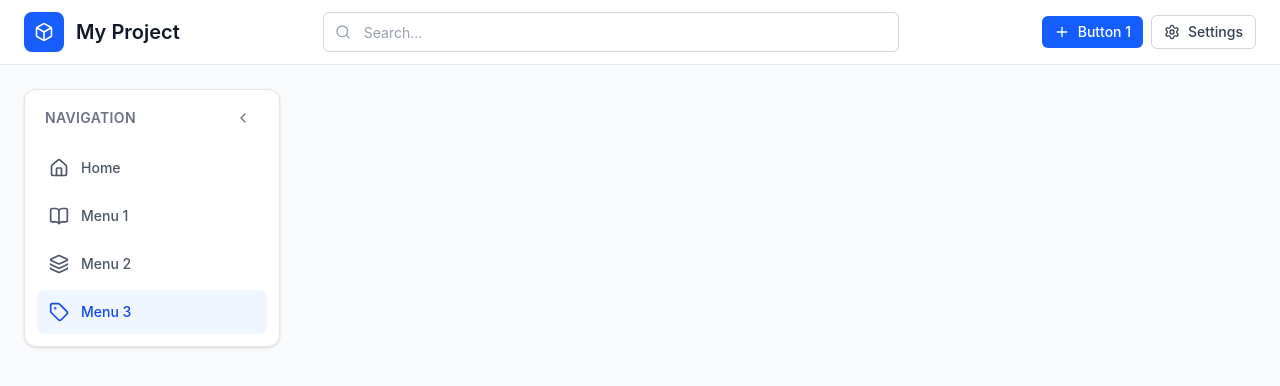
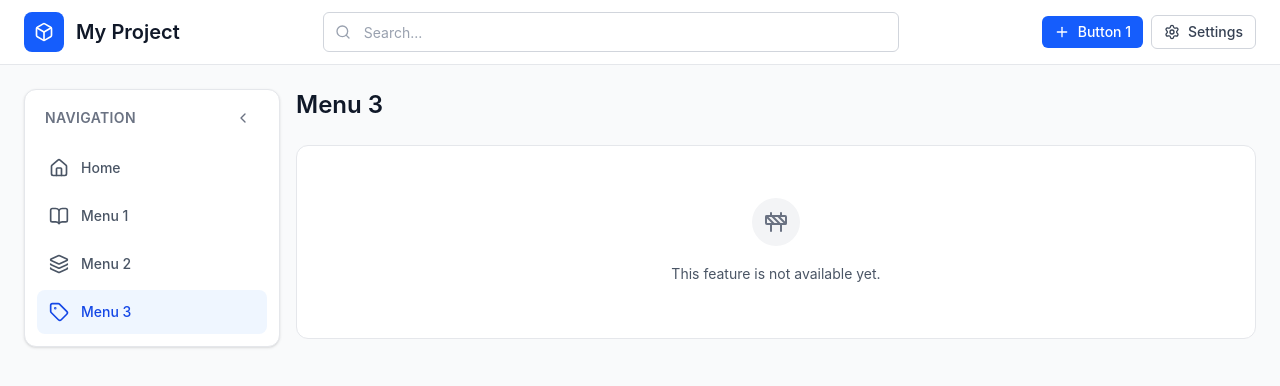
Before and after one commit to AssilemSDN/react-vite-tailwind-starter, a React (Vite) app: page /menu-3 in a window 1280 px wide. Shown: the top 386 px of the page. Built offline with nearby package versions, Linux system fonts and the light colour scheme.

Commit message:
feat: add placeholder page component

```diff
--- /dev/null
+++ b/src/components/layout/PlaceholderPage.tsx
@@ -0,0 +1,32 @@
+import { Construction } from "lucide-react";
+
+import Card from "../ui/Card";
+
+export interface PlaceholderPageProps {
+  title: string;
+  description: string;
+}
+
+const PlaceholderPage = ({ title, description }: PlaceholderPageProps) => {
+  return (
+    <section className="space-y-6">
+      <header>
+        <h2 className="text-2xl font-semibold text-gray-900">{title}</h2>
+      </header>
+
+      <Card>
+        <Card.Content className="flex min-h-48 flex-col items-center justify-center text-center">
+          <div className="flex size-12 items-center justify-center rounded-full bg-gray-100">
+            <Construction aria-hidden="true" className="size-6 text-gray-500" />
+          </div>
+
+          <p className="mt-4 max-w-md text-sm leading-6 text-gray-600">
+            {description}
+          </p>
+        </Card.Content>
+      </Card>
+    </section>
+  );
+};
+
+export default PlaceholderPage;
--- a/src/i18n/locales/en.ts
+++ b/src/i18n/locales/en.ts
@@ -26,6 +26,11 @@ export const en = {
     open: "Open Settings",
   },
 
+  pages: {
+    underConstruction:
+      "This feature is not available yet.",
+  },
+
   language: {
     label: "Language",
     french: "French",
--- a/src/i18n/locales/fr.ts
+++ b/src/i18n/locales/fr.ts
@@ -26,6 +26,11 @@ export const fr = {
     open: "Ouvrir les paramètres",
   },
 
+  pages: {
+    underConstruction:
+      "Cette feature n'est pas encore disponible.",
+  },
+
   language: {
     label: "Langue",
     french: "Français",
--- a/src/pages/Menu1Page.tsx
+++ b/src/pages/Menu1Page.tsx
@@ -1,7 +1,19 @@
 /*
   PATH /src/pages/Menu1Page.tsx
 */
+import { useTranslation } from "react-i18next";
 
-const Menu1Page = () => null;
+import PlaceholderPage from "../components/layout/PlaceholderPage";
+
+const Menu1Page = () => {
+  const { t } = useTranslation();
+
+  return (
+    <PlaceholderPage
+      title={t("navigation.menu1")}
+      description={t("pages.underConstruction")}
+    />
+  );
+};
 
 export default Menu1Page;
--- a/src/pages/Menu2Page.tsx
+++ b/src/pages/Menu2Page.tsx
@@ -1,7 +1,19 @@
 /*
   PATH /src/pages/Menu2Page.tsx
 */
+import { useTranslation } from "react-i18next";
 
-const Menu2Page = () => null;
+import PlaceholderPage from "../components/layout/PlaceholderPage";
+
+const Menu2Page = () => {
+  const { t } = useTranslation();
+
+  return (
+    <PlaceholderPage
+      title={t("navigation.menu2")}
+      description={t("pages.underConstruction")}
+    />
+  );
+};
 
 export default Menu2Page;
--- a/src/pages/Menu3Page.tsx
+++ b/src/pages/Menu3Page.tsx
@@ -1,7 +1,19 @@
 /*
   PATH /src/pages/Menu3Page.tsx
 */
+import { useTranslation } from "react-i18next";
 
-const Menu3Page = () => null;
+import PlaceholderPage from "../components/layout/PlaceholderPage";
+
+const Menu3Page = () => {
+  const { t } = useTranslation();
+
+  return (
+    <PlaceholderPage
+      title={t("navigation.menu3")}
+      description={t("pages.underConstruction")}
+    />
+  );
+};
 
 export default Menu3Page;
```
